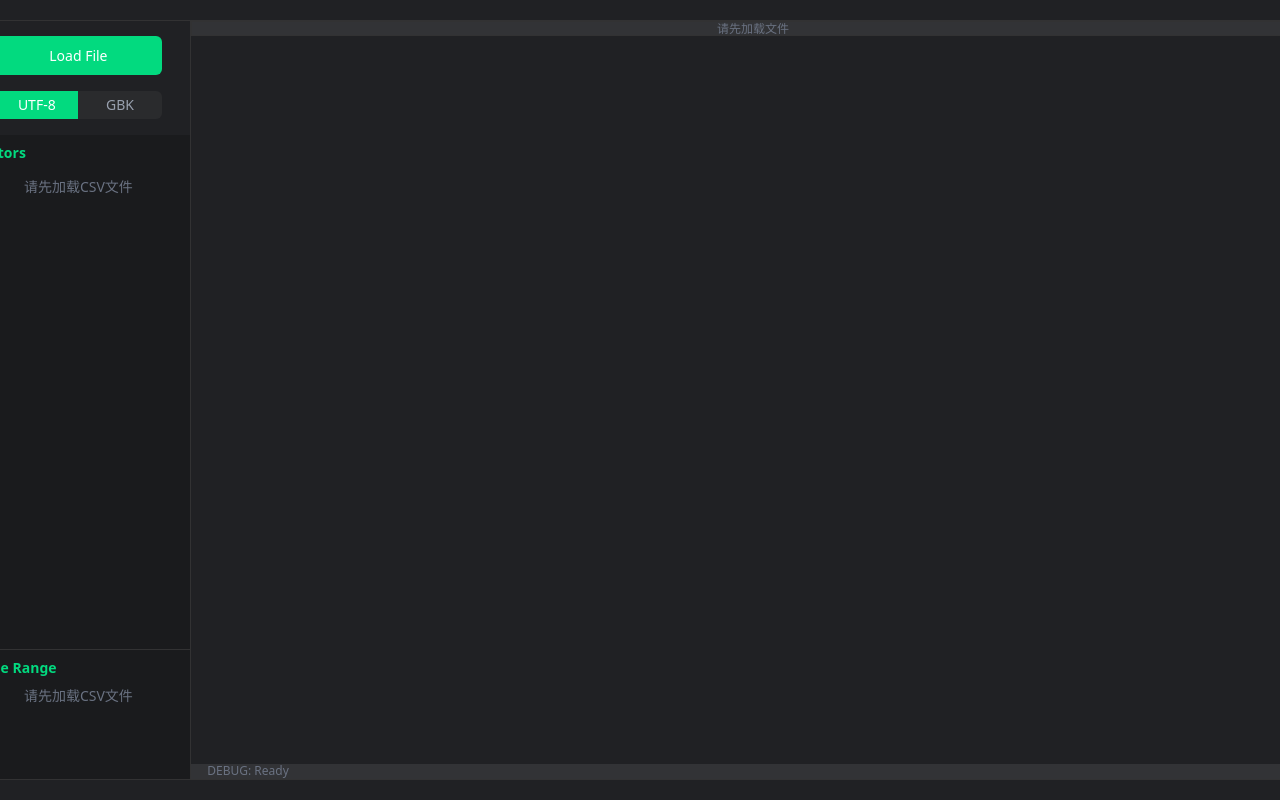
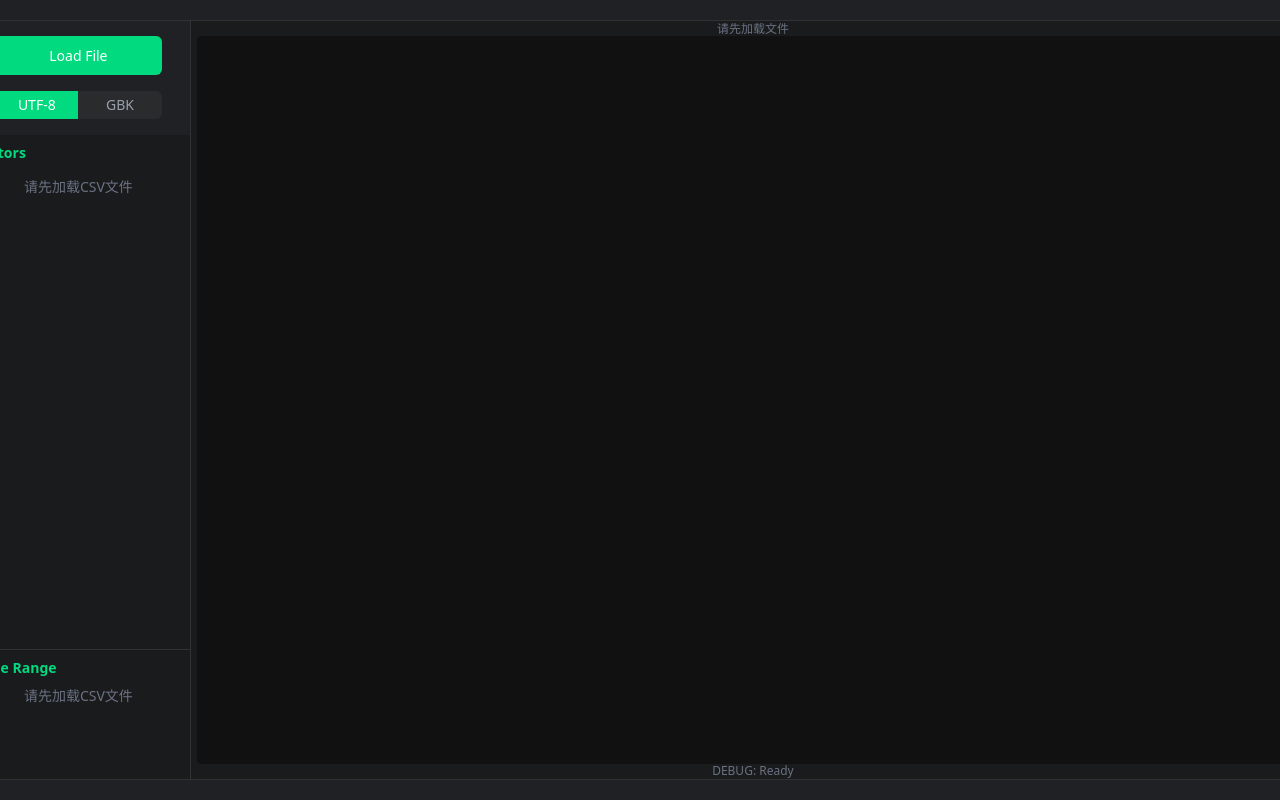
Before and after one commit to Dafeigy/csVisualize, a Vue app: page / in a window 1280 px wide. Shown: the top 800 px of the page. Built offline with nearby package versions, Linux system fonts and the light colour scheme.

Commit message:
fix: Style fix

```diff
--- a/src/components/TimeSeriesViewer.vue
+++ b/src/components/TimeSeriesViewer.vue
@@ -1,5 +1,5 @@
 <template>
-  <div id="container" class="h-[95%] flex justify-center items-center bg-[#202124] flex-row aspect-video text-white rounded-2xl border border-[#323233]">
+  <div id="container" class="h-[95%] flex justify-center items-center bg-[#202124] flex-row aspect-video text-white rounded-l-2xl border border-[#323233]">
     <div id="sidebar" class="w-1/6 h-full">
       <div id="fileload" class="flex flex-col justify-center items-center bg-[#202124] p-2 h-[15%] border-l border-[#323233] rounded-tl-2xl">
         <button @click="triggerFileUpload" class="w-[80%] text-white bg-[#02DA7F] h-[40%] cursor-pointer rounded-md text-sm hover:bg-[#02b875] duration-200 mb-2">
@@ -64,13 +64,13 @@
         </div>
       </div>
     </div>
-    <div id="chartsection" class="w-5/6 h-full border-l border-[#323233] flex flex-col justify-center justify-items-center">
-      <div id="fileinfo" class="h-[2%] w-full bg-[#323336] text-xs flex items-center justify-center px-4 text-gray-500 border border-[#323233]">
+    <div id="chartsection" class="bg-[#1A1B1D] w-5/6 h-full border-l border-[#323233] flex flex-col justify-center items-center">
+      <div id="fileinfo" class="h-[2%] w-full bg-[#1A1B1D] text-xs flex items-center justify-center px-4 text-gray-500">
         <span v-if="currentFile">当前文件: {{ currentFile.name }}</span>
         <span v-else>请先加载文件</span>
       </div>
-      <div id="chart" class="h-[96%] w-full"></div>
-      <div id="debug" class="h-[2%] w-full bg-[#323336] text-xs flex items-center justify-start px-4 text-gray-500">DEBUG: {{ debugInfo }}</div>
+      <div id="chart" class="h-[96%] w-[99%] rounded bg-[#111]"></div>
+      <div id="debug" class="h-[2%] w-full bg-[#1A1B1D] text-xs flex items-center justify-center text-gray-500 ">DEBUG: {{ debugInfo }}</div>
     </div>
   </div>
 </template>
```
